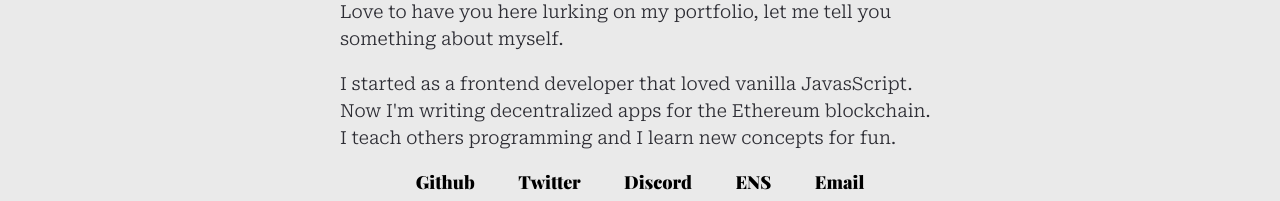
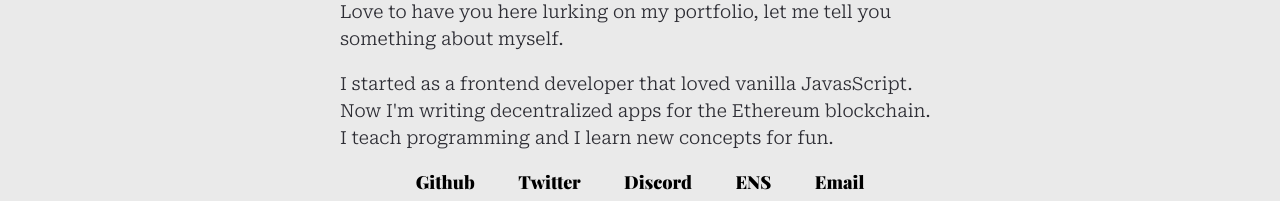
Before and after one commit to jagodarybacka/jagodarybacka.github.io, a React (Create React App) app: page / in a window 1280 px wide. Shown: the part 384-585 px from the top of the page. Built offline with nearby package versions, Linux system fonts and the light colour scheme; a web font is replaced by a local one.

Commit message:
Change copy

```diff
--- a/src/pages/Home.jsx
+++ b/src/pages/Home.jsx
@@ -5,7 +5,7 @@ export default function Home() {
         <section className="header-section">
             <h2>I’m Jagoda and I create software</h2>
             <p>Love to have you here lurking on my portfolio, let me tell you something about myself.</p>
-            <p>I started as a frontend developer that loved vanilla JavasScript. Now I'm writing decentralized apps for the Ethereum blockchain. I teach others programming and I learn new concepts for fun.</p>
+            <p>I started as a frontend developer that loved vanilla JavasScript. Now I'm writing decentralized apps for the Ethereum blockchain. I teach programming and I learn new concepts for fun.</p>
             <Links />
         </section>
         <div className="line" />
```
